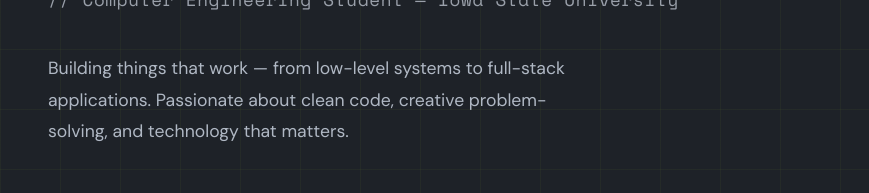
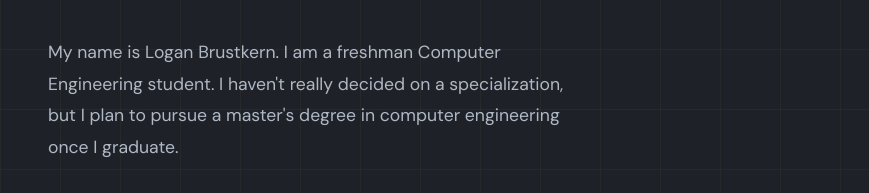
Before and after one commit to Brusky334/Brusky334.github.io, a plain HTML site: page index.html in a window 1280 px wide. Shown: the part 371-564 px from the top of the page, 0-869 px from the left. Drawn offline with nearby package versions, Linux system fonts and the light colour scheme.

Commit message:
Revise personal description in index.html
Updated personal introduction and removed old description.

```diff
--- a/index.html
+++ b/index.html
@@ -447,8 +447,7 @@
     </h1>
     <p class="home-role">// Computer Engineering Student — Iowa State University</p>
     <p class="home-desc">
-      Building things that work — from low-level systems to full-stack applications.
-      Passionate about clean code, creative problem-solving, and technology that matters.
+     My name is Logan Brustkern. I am a freshman Computer Engineering student. I haven't really decided on a specialization, but I plan to pursue a master's degree in computer engineering once I graduate.
     </p>
     <a href="#" data-page="resume" class="home-cta">
       View Resume →
```
